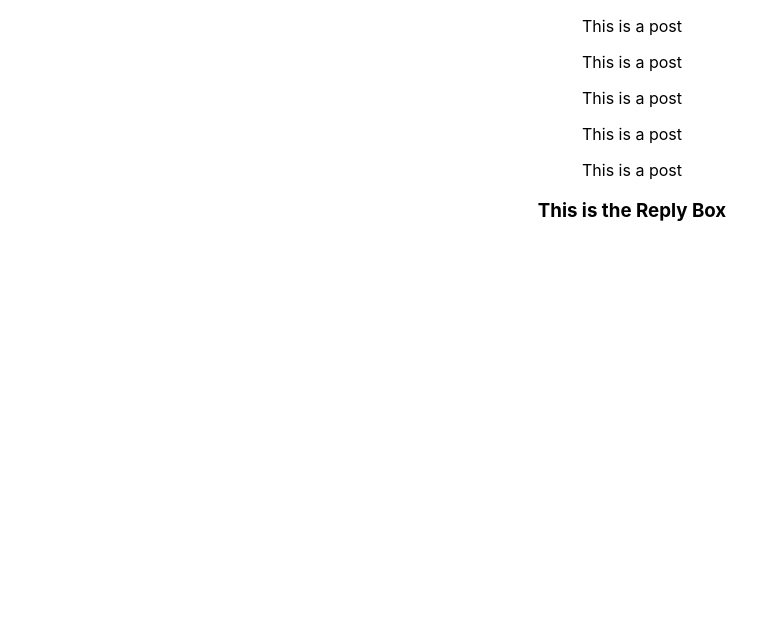
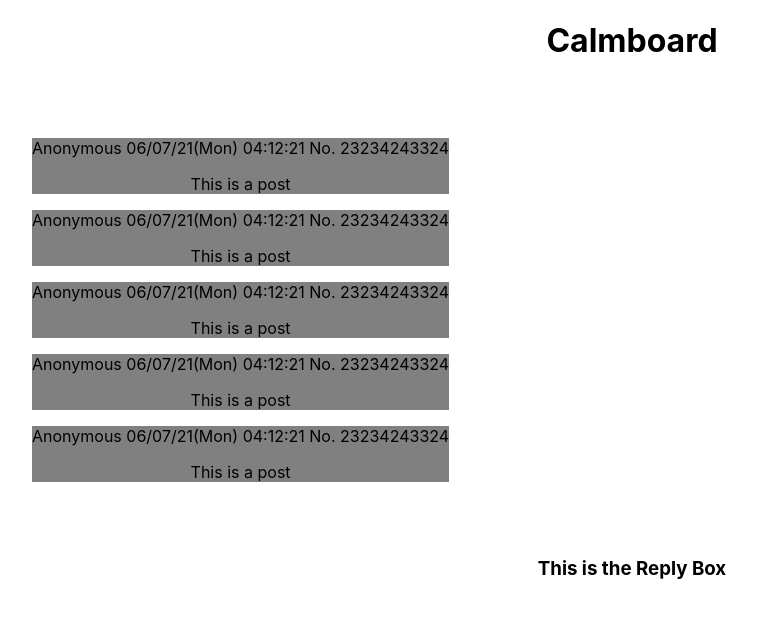
Before and after one commit to ivan-suarez/calmboard, a React (Create React App) app: page / in a window 1280 px wide. Shown: the top 618 px of the page, without its empty margins (8-765 px from the left). Built offline with nearby package versions, Linux system fonts and the light colour scheme.

Commit message:
Improved styling

```diff
--- a/src/App.js
+++ b/src/App.js
@@ -5,6 +5,7 @@ import Replybox from './Replybox';
 function App() {
   return (
     <div className="App">
+      <h1>Calmboard</h1>
       <Feed/>
       <Replybox/>
     </div>
--- a/src/Feed.css
+++ b/src/Feed.css
@@ -0,0 +1,3 @@
+.feed{
+    padding: 40px;
+}
--- a/src/Feed.js
+++ b/src/Feed.js
@@ -1,9 +1,10 @@
 import React from 'react';
 import Post from './Post';
+import "./Feed.css"
 
 function Feed(){
     return(
-        <div>
+        <div class="feed">
             <Post/>
             <Post/>
             <Post/>
--- a/src/Post.css
+++ b/src/Post.css
@@ -0,0 +1,4 @@
+.post {
+    background-color: grey;
+    max-width: fit-content;
+}
--- a/src/Post.js
+++ b/src/Post.js
@@ -1,8 +1,10 @@
 import React from 'react';
+import "./Post.css"
 
 function Post(){
     return(
-        <div>
+        <div class="post">
+            <p>Anonymous 06/07/21(Mon) 04:12:21 No. 23234243324</p>
             <p>This is a post</p>
         </div>
     );
```
